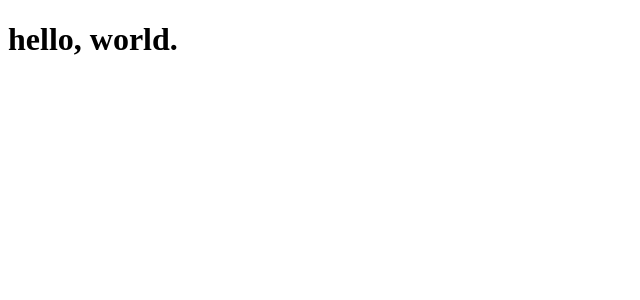
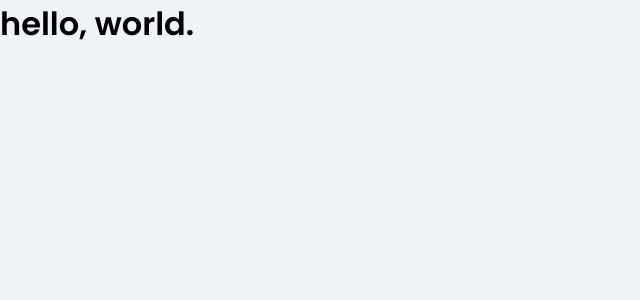
Before and after one commit to joaoantoniocoelho/dtmoney, a React (Create React App) app: page / in a window 1280 px wide. Shown: the top 300 px of the page, without its empty margins (0-640 px from the left). Built offline with nearby package versions, Linux system fonts and the light colour scheme.

Commit message:
add global style

```diff
--- a/public/index.html
+++ b/public/index.html
@@ -1,11 +1,15 @@
 <!DOCTYPE html>
 <html lang="en">
   <head>
+    <link rel="preconnect" href="https://fonts.googleapis.com">
+    <link rel="preconnect" href="https://fonts.gstatic.com" crossorigin>
+
     <meta charset="utf-8" />
     <meta name="viewport" content="width=device-width, initial-scale=1" />
     <link rel="shortcut icon" href="favicon.ico" type="image/x-icon">
 
     <link rel="shortcut icon" href="favicon.png" type="image/png">
+    <link href="https://fonts.googleapis.com/css2?family=Poppins:wght@400;600&display=swap" rel="stylesheet">
 
     <title>dtmoney</title>
   </head>
--- a/src/App.tsx
+++ b/src/App.tsx
@@ -1,7 +1,10 @@
+import { GlobalStyle } from "./styles/global";
+
 export function App() {
   return (
     <div className="App">
       <h1>hello, world.</h1>
+      <GlobalStyle />
     </div>
   );
 }
--- /dev/null
+++ b/src/styles/global.ts
@@ -0,0 +1,57 @@
+import { createGlobalStyle } from "styled-components";
+
+export const GlobalStyle = createGlobalStyle`
+    :root{
+        --background: #f0f2f5;
+        --red: #e52e54;
+        --blue: #5429cc;
+        --green: #33cc95;
+
+        --blue-light: #6933ff;
+
+        --text-title: #363f5f;
+        --text-body: #969cb3;
+
+        --shape: #ffffff
+    }
+
+    * {
+        margin: 0;
+        padding: 0;
+        box-sizing: border-box;
+    }
+
+    html {
+        @media (max-width: 1080px) {
+            font-size: 93.75%;
+        }
+
+        @media (max-width: 720px) {
+            font-size: 87.5%;
+        }
+    }
+
+    body {
+        background: var(--background);
+        -webkit-font-smoothing: antialiased;
+    }
+
+    button {
+        cursor: pointer;
+    }
+
+    body, input, textarea, button {
+        font-family: 'Poppins', sans-serif;
+        font-weight: 400;
+    }
+
+
+    h1, h2, h3, h4, h5, h6, strong {
+        font-weight: 600;
+    }
+
+    [disabled] {
+        opacity: 0.6;
+        cursor: not-allowed;
+    }
+`;
```
